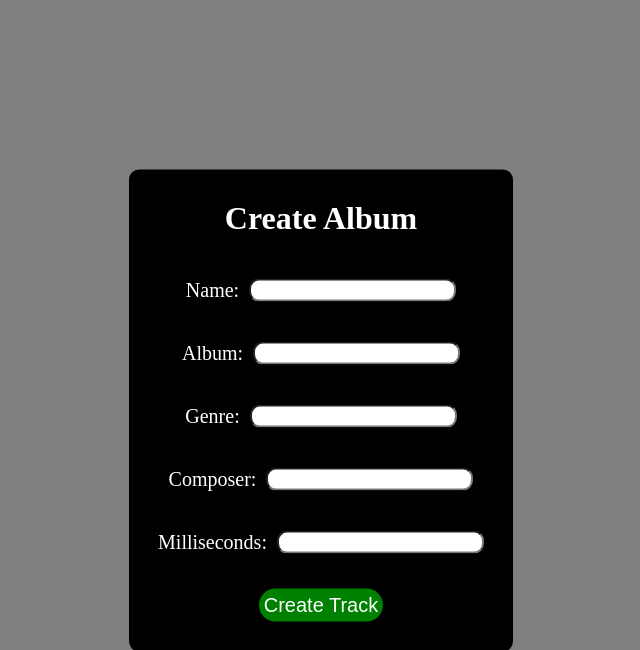
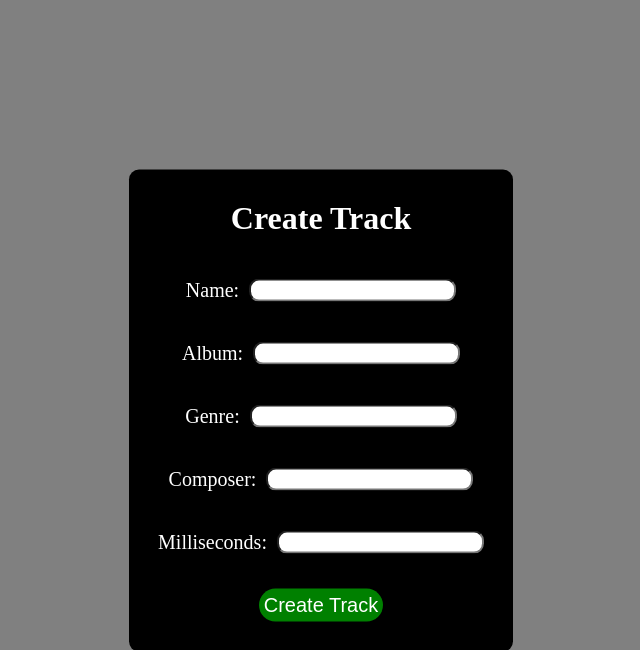
Before and after one commit to UVG-Teams/music-space, a Django app: page /tracks/create/ in a window 1280 px wide. Shown: the top 650 px of the page, without its empty margins (319-959 px from the left). Run offline with Django 3.2, Linux system fonts and the light colour scheme; the visitor is signed in with stand-in values (Sample User, id 1); parts of the project's set-up code (start-up, migrations or seed data) failed here and were passed over.

Commit message:
Fix create

```diff
--- a/music_site/tracks/templates/track_create.html
+++ b/music_site/tracks/templates/track_create.html
@@ -9,7 +9,7 @@
     <div class="container">
         <div class="all">
             <div class="head">
-                <h1>Create Album</h1>
+                <h1>Create Track</h1>
             </div>
             <form method="post" action="{% url 'tracks:create_new' %}">
                 {% csrf_token %}
--- a/music_site/tracks/views.py
+++ b/music_site/tracks/views.py
@@ -1,5 +1,5 @@
 from django.shortcuts import render, redirect
-from django.http import HttpResponse
+from django.http import HttpResponse, Http404
 from django.contrib.auth.decorators import login_required
 
 from tracks.models import Track
@@ -41,26 +41,33 @@ def create_new(request):
     user = request.user
     id = (Track.objects.latest('trackid').trackid) + 1
     name = request.POST.get('name')
-    try:
-        albumTitle = request.POST.get('albumTitle')
-    except albumTitle.DoesNotExist:
-        raise Http404("Can't add a track without a registed album")
+    albumTitle = request.POST.get('albumTitle')
     genreName = request.POST.get('genreName')
     composer = request.POST.get('composer')
     milliseconds = request.POST.get('milliseconds')
     unitprice = 0.9
-    album = Album.objects.get_or_create(title = albumTitle)
-    genre = Genre.objects.get_or_create(name = genreName)
-    track = Track.objects.get_or_create(
-        name = name,
-        albumid = album[0],
-        genreid = genre[0],
-        composer = composer,
-        milliseconds = milliseconds,
-        unitprice = unitprice,
-        trackid = id
-    )
-    userTrack = UserTrack.objects.create(trackid = track[0], userid = user)
+
+    try:
+        album = Album.objects.get(title = albumTitle)
+        try:
+            genre = Genre.objects.get(name = genreName)
+            try:
+                track = Track.objects.get(name = name)
+            except Track.DoesNotExist:
+                track = Track.objects.get_or_create(
+                    name = name,
+                    albumid = album,
+                    genreid = genre,
+                    composer = composer,
+                    milliseconds = milliseconds,
+                    unitprice = unitprice,
+                    trackid = id
+                )
+                userTrack = UserTrack.objects.create(trackid = track[0], userid = user)
+        except Genre.DoesNotExist:
+            raise Http404("Can't add a track without a registred genre")
+    except Album.DoesNotExist:
+        raise Http404("Can't add a track without a registred album")
     return redirect('tracks:index')
 
 @login_required
```
Also changed, not shown: music_site/albums/views.py (+8 -9 lines), music_site/artists/views.py (+5 -2 lines).
